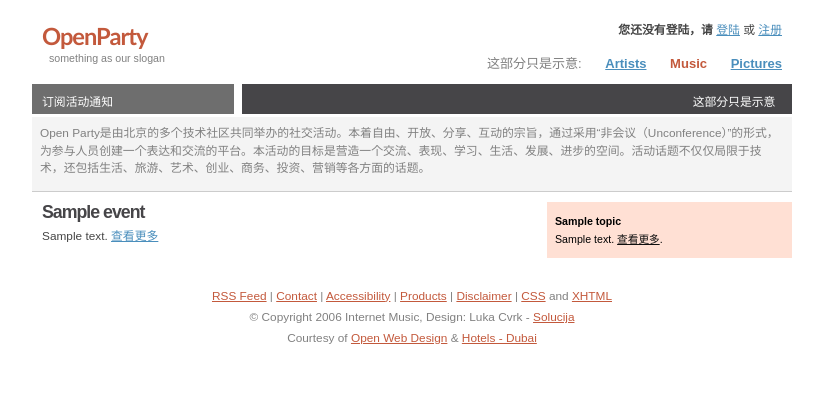
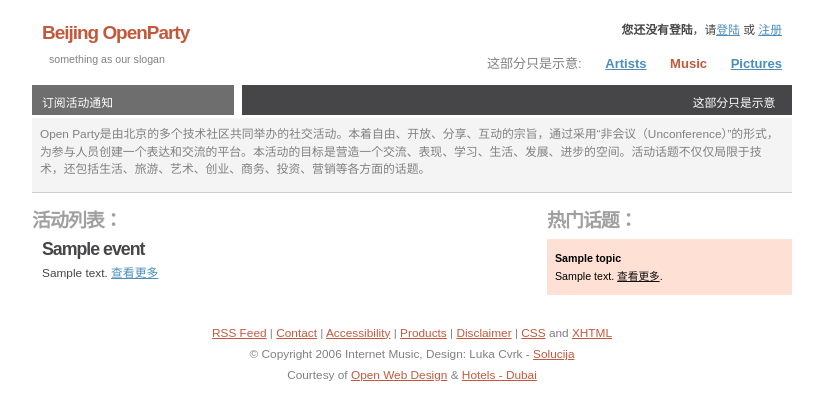
Before and after one commit to openparty/openparty, a Django app: template templates/core/event_list.html in a window 1280 px wide. Shown: the top 420 px of the page, without its empty margins (228-1051 px from the left). Run offline with Django 3.2, Linux system fonts and the light colour scheme; the template is opened without the code that fills it: most values are stand-ins (such as "Sample title", 1, 10 or a date in 2020).

Commit message:
根据使用中的需求修改了model和模板
git-svn-id: https://openparty.googlecode.com/svn/trunk/openparty@46 675f3c5f-904a-0410-84ce-8d0eee00fd03

```diff
--- a/apps/core/models/abstract.py
+++ b/apps/core/models/abstract.py
@@ -13,7 +13,7 @@ class Base(models.Model):
     last_modified_by = models.ForeignKey(User, related_name='%(class)s_last_modified')
 
     #aggrgated
-    total_votes = models.PositiveIntegerField()
+    total_votes = models.PositiveIntegerField(default=0)
     total_favourites = models.PositiveIntegerField(default=0, editable=False)
 
     class Meta:
--- a/media/css/style.css
+++ b/media/css/style.css
@@ -30,11 +30,11 @@ a.title {
 }
 
 h1 {
-	font: bold 2em "Trebuchet MS", Arial, Helvetica, sans-serif;
+	font: bold 1.6em Arial, Helvetica, sans-serif;
 	letter-spacing: -1px;
-	padding: 2px 0 0 0px;
-	margin: 0;
-	color: #464548;
+	padding: 2px 0 2px 0px;
+	margin: 0 0 5px 0;
+	color: #A0A0A0;
 	background: inherit;
 }
 
--- a/templates/core/event_list.html
+++ b/templates/core/event_list.html
@@ -11,7 +11,7 @@
 		<div class="header_right">
 			<div class="top_info">
 				<div class="top_info_right">
-					<p><b>您还没有登陆，请</b> <a href="#">登陆</a> 或 <a href="#">注册</a></p>
+					<p><b>您还没有登陆</b>，请<a href="#">登陆</a> 或 <a href="#">注册</a></p>
 				</div>
 			</div>
 
@@ -27,7 +27,7 @@
 		</div>
 
 		<div class="logo">
-			<h1><a href="#"><span class="red">OpenParty</span></a></h1>
+			<h1><a href="#"><span class="red">Beijing OpenParty</span></a></h1>
 			<p>something as our slogan</p>
 		</div>
 
@@ -44,17 +44,18 @@
 		</div>
 
         <div class="left">
+            <h1>活动列表：</h1>
             {% for event in event_list %}
             {% ifequal event.is_upcoming 1%}
                 <div class="lt"></div>
                 <div class="lbox">
                     <h2>即将开始：<span class="yellow">{{ event.name }}</span></h2>
-                    <p> {{ event.content }} <a href="/event/{{ event.id }}">查看更多</a></p>
+                    <p> {{ event.description }} <a href="/event/{{ event.id }}">查看更多</a></p>
             </div>
             {% else %}
                 <div class="left_articles">
                     <h2><a href="#">{{ event.name }}</a></h2>
-                    <p>{{ event.content }} <a href="/event/{{ event.id }}">查看更多</a></p>
+                    <p>{{ event.description }} <a href="/event/{{ event.id }}">查看更多</a></p>
                 </div>
             {% endifequal %}
 
@@ -62,10 +63,11 @@
 
 		</div>
 		<div class="right">
+            <h1>热门话题：</h1>
             {% for topic in topic_list %}
 			<div class="rt"></div>
 			<div class="right_articles">
-                <p><b>{{ topic.name }}</b><br />{{ topic.content }} <a href="#">查看更多</a>.</p>
+                <p><b>{{ topic.name }}</b><br />{{ topic.description }} <a href="#">查看更多</a>.</p>
             </div>
             {% endfor %}
 		</div>
```
Also changed, not shown: apps/core/models/classes.py (+8 -3 lines).
